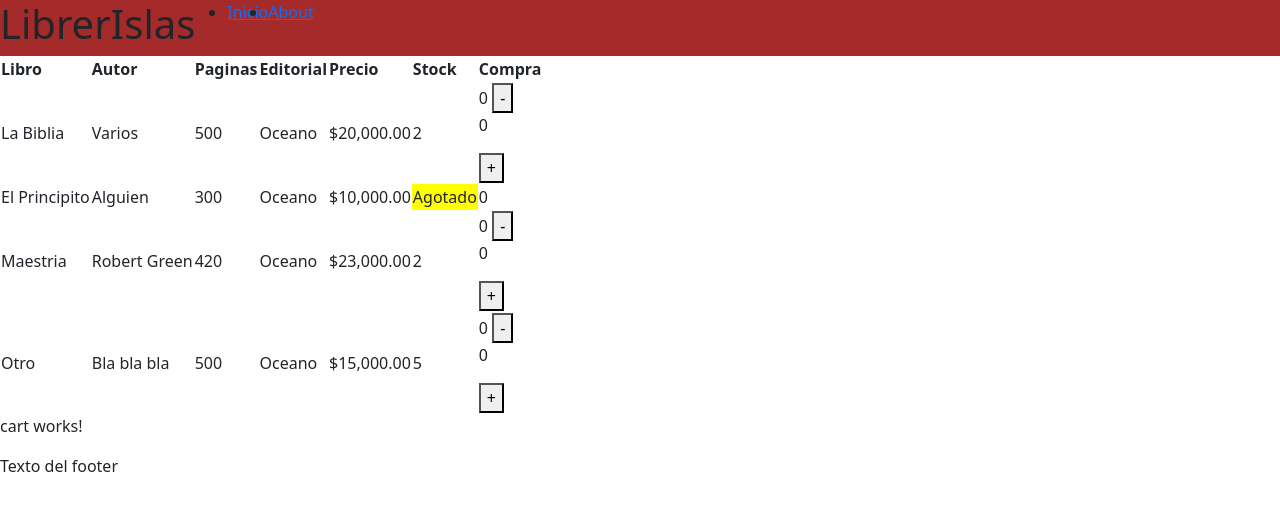
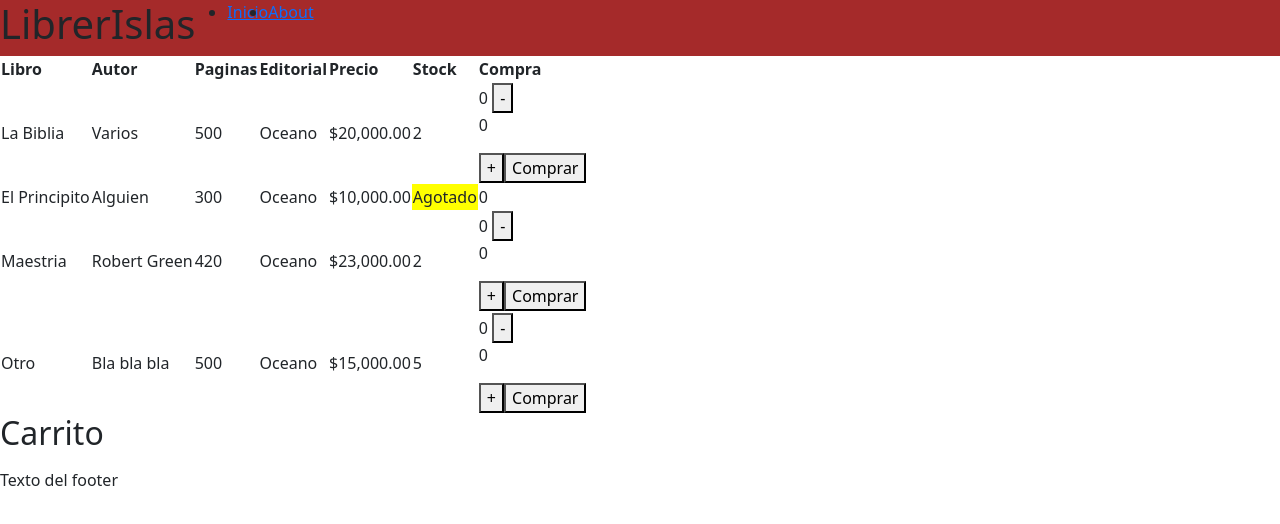
Before and after one commit to IsPe123/LibrerIslas, an Angular app: page /librerislas-index in a window 1280 px wide. Shown: the top 524 px of the page. Built offline with nearby package versions, Linux system fonts and the light colour scheme.

Commit message:
Clase 7 casi finalizada, no anda

```diff
--- /dev/null
+++ b/src/app/book-cart.service.ts
@@ -0,0 +1,24 @@
+import { Injectable } from '@angular/core';
+import { Book } from './book-list/book';
+import { BehaviorSubject } from 'rxjs';
+
+@Injectable({
+  providedIn: 'root'
+})
+export class BookCartService {
+
+  private _cartList: Book[] = [];
+  cartList: BehaviorSubject<Book[]> = new BehaviorSubject(this._cartList);
+
+  constructor() { }
+
+  addToCart(book: Book) {
+    let item = this._cartList.find((v1) => v1.libro == book.libro);
+    if (!item) {
+      this._cartList.push(book);
+    } else {
+      item.quantity+= book.quantity;
+    }
+  }
+
+}
--- a/src/app/book-list/book-list.component.html
+++ b/src/app/book-list/book-list.component.html
@@ -26,6 +26,7 @@
                 <td>{{book.quantity}}
                     @if (book.stock) {
                         <app-input-integer [(quantity)]="book.quantity" [stock]="book.stock"></app-input-integer>
+                        <button (click)="addToCart(book)">Comprar</button>
                     }
                 </td>
             </tr>
--- a/src/app/book-list/book-list.component.ts
+++ b/src/app/book-list/book-list.component.ts
@@ -1,5 +1,6 @@
 import { Component } from '@angular/core';
 import { Book } from './book';
+import { BookCartService } from '../book-cart.service';
 
 @Component({
   selector: 'app-book-list',
@@ -50,4 +51,12 @@ export class BookListComponent {
     }
   ];
 
+  constructor(private cart: BookCartService) {}
+
+  addToCart(book: Book): void {
+    this.cart.addToCart(book);
+    book.stock -= book.quantity;
+    book.quantity = 0;
+  }
+
 }
--- a/src/app/cart/cart.component.html
+++ b/src/app/cart/cart.component.html
@@ -1 +1,7 @@
-<p>cart works!</p>
+<h2>Carrito</h2>
+<ul>
+    @for (book of cartList$ | async; track book.id){
+        <li>{{book.libro}}</li>
+        <li>{{book.quantity}}</li>
+    }
+</ul>
--- a/src/app/cart/cart.component.ts
+++ b/src/app/cart/cart.component.ts
@@ -1,4 +1,7 @@
 import { Component } from '@angular/core';
+import { Book } from '../book-list/book';
+import { BookCartService } from '../book-cart.service';
+import { Observable } from 'rxjs';
 
 @Component({
   selector: 'app-cart',
@@ -7,4 +10,10 @@ import { Component } from '@angular/core';
 })
 export class CartComponent {
 
+  cartList$: Observable<Book[]>;
+  constructor(private cart: BookCartService) {
+    this.cartList$ = cart.cartList.asObservable();
+  }
+
+
 }
```
